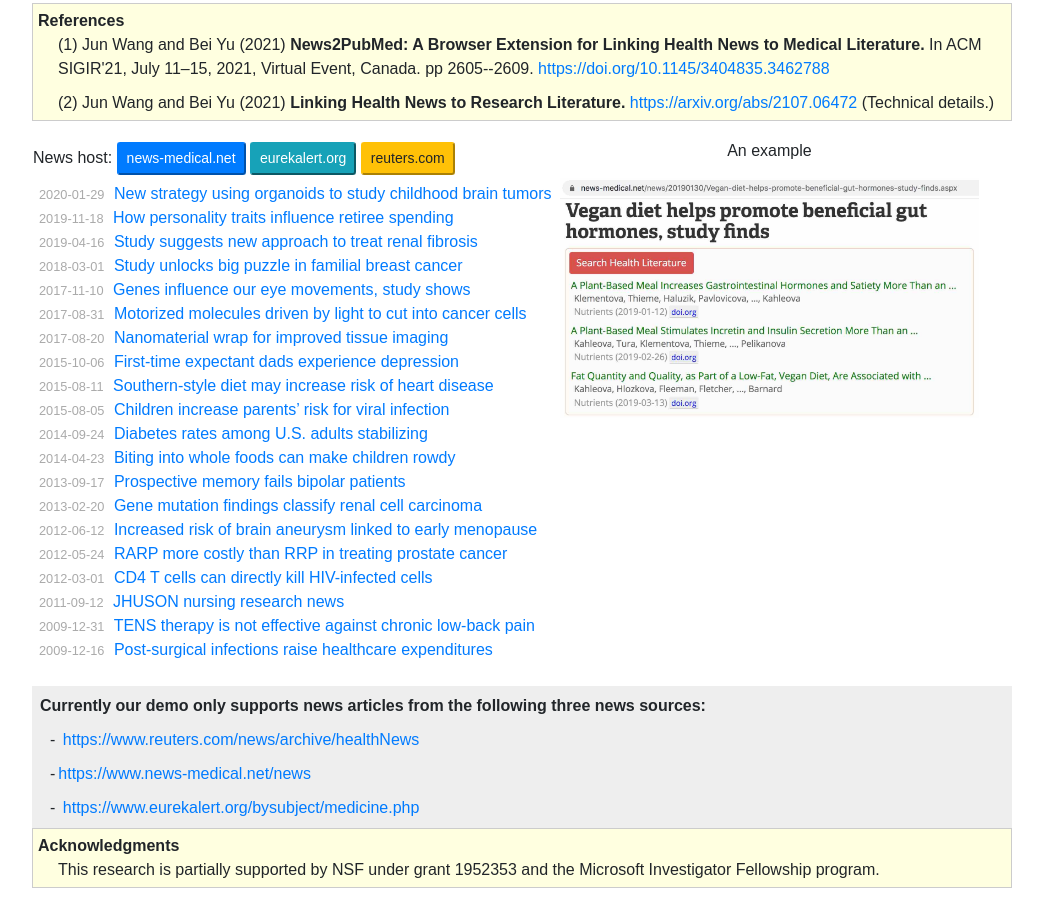
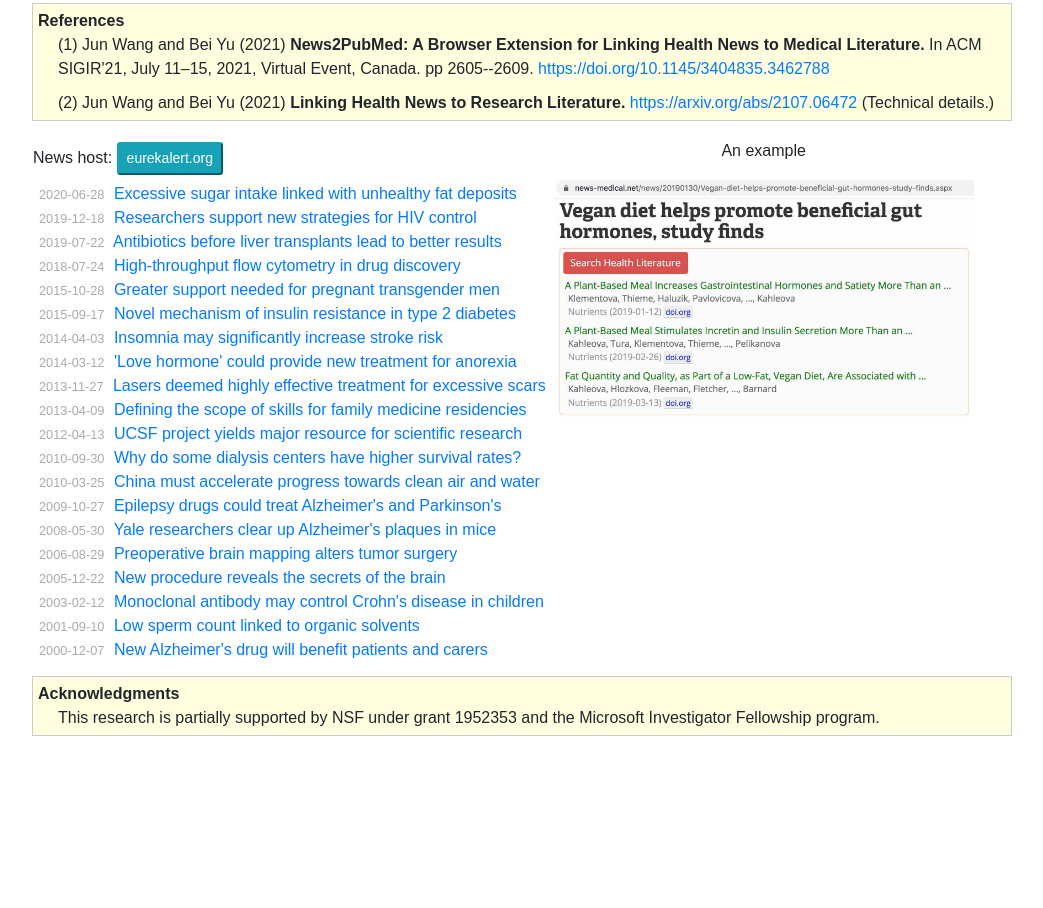
Before and after one commit to junwang4/demo-news2pubmed, a plain HTML site: page index.html in a window 1280 px wide. Shown: the part 321-1229 px from the top of the page, without its empty margins (118-1161 px from the left). After the commit the page ends 1077 px from the top, so only its background shows below. Drawn offline with Linux system fonts and the light colour scheme.

Commit message:
For easy-to-maintain, I removed "news-medical.net" and "reuters.com"

```diff
--- a/index.html
+++ b/index.html
@@ -95,12 +95,14 @@ In ACM SIGIR'21, July 11–15, 2021, Virtual Event, Canada. pp 2605--2609. <a hr
      <td valign="top">
        <div id="news_src" style="margin-bottom:10px">
        News host:
+         <button class="btn-sm btn-info" onclick="show_news_items(2)">eurekalert.org</button>
+		 <!--
          <button class="btn-sm btn-primary" onclick="show_news_items(1)">news-medical.net</button>
-         <button class="btn-sm btn-info" onclick="show_news_items(2)">eurekalert.org</button>
          <button class="btn-sm btn-warning" onclick="show_news_items(3)">reuters.com</button>
+		 -->
        </div>
 
-       <div id="div_n1" class="div2" style="display: block">
+       <div id="div_n1" class="div2" style="display: none">
 
 <div>
     <span class=date>2020-01-29</span>
@@ -222,7 +224,7 @@ In ACM SIGIR'21, July 11–15, 2021, Virtual Event, Canada. pp 2605--2609. <a hr
 </div>
 
        </div>
-       <div id="div_n2" class="div2" style="display: none">
+       <div id="div_n2" class="div2" style="display: block">
 
 <div>
     <span class=date>2020-06-28</span>
@@ -476,19 +478,17 @@ In ACM SIGIR'21, July 11–15, 2021, Virtual Event, Canada. pp 2605--2609. <a hr
    </tr>
  </table>
 
- <div id=footnote style="background:#eee; padding:8px; margin-top:20px">
+ <!--div id=footnote style="background:#eee; padding:8px; margin-top:20px">
    <b>Currently our demo only supports news articles from the following three news sources:</b>
    <div>- <span class="span_news_source"><a href=https://www.reuters.com/news/archive/healthNews>https://www.reuters.com/news/archive/healthNews</a></span></div>
    <div>-<span class="span_news_source"><a href=https://www.news-medical.net/news>https://www.news-medical.net/news</a>
       </span></div>
    <div>- <span class="span_news_source"><a href=https://www.eurekalert.org/bysubject/medicine.php>https://www.eurekalert.org/bysubject/medicine.php</a>
-      <!--br>&nbsp; : a major platform for universities, journal publishers, and other organizations to post research news releases
-      -->
       </span></div>
- </div>
+ </div-->
 
 
-<div style='margin-top:-10px; margin-bottom:20px; padding:5px; border:1px solid #ccc; background:lightyellow'>
+<div style='margin-top:10px; margin-bottom:20px; padding:5px; border:1px solid #ccc; background:lightyellow'>
 <b>Acknowledgments</b><br>
  <div style='margin-left:20px'>
 This research is partially supported by NSF under grant 1952353 and the Microsoft Investigator Fellowship program.
```
